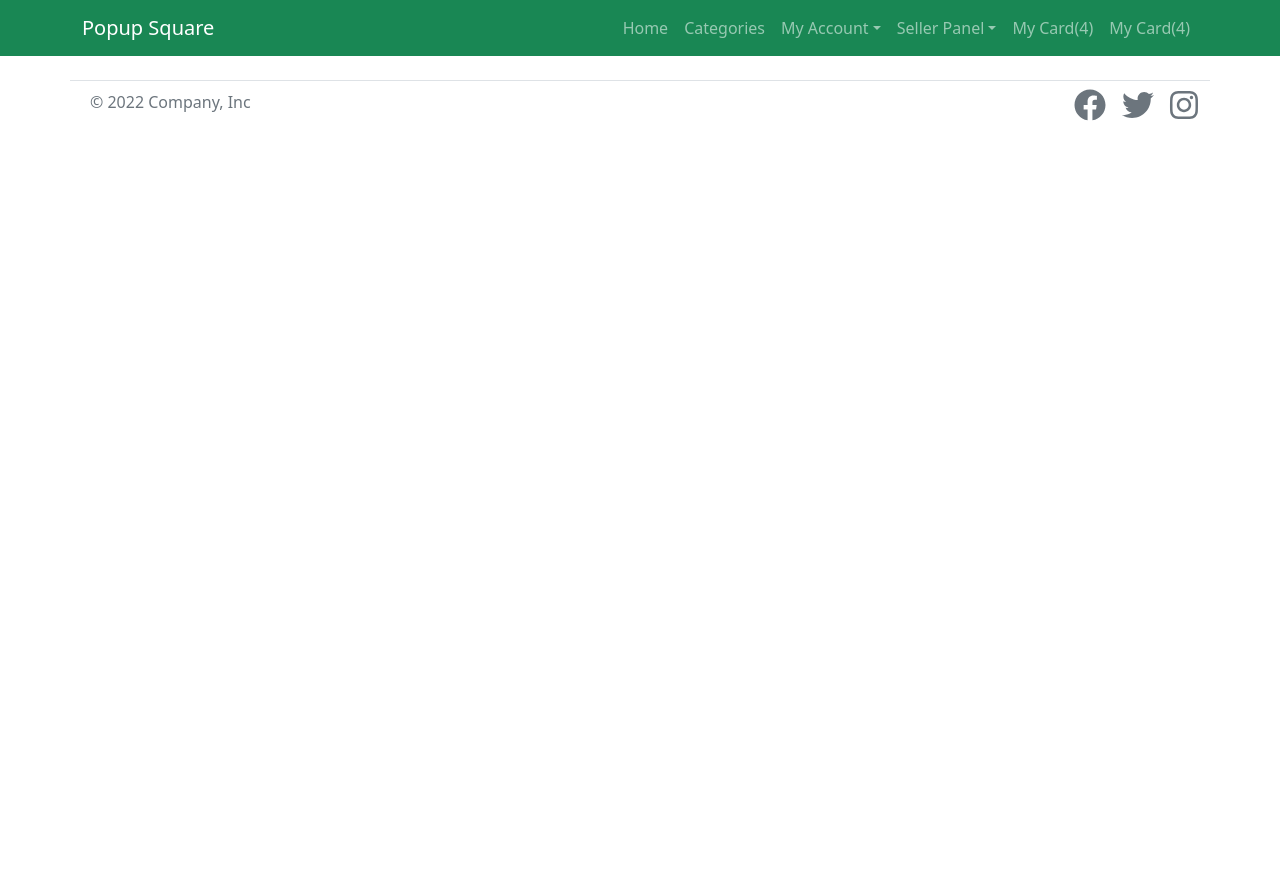
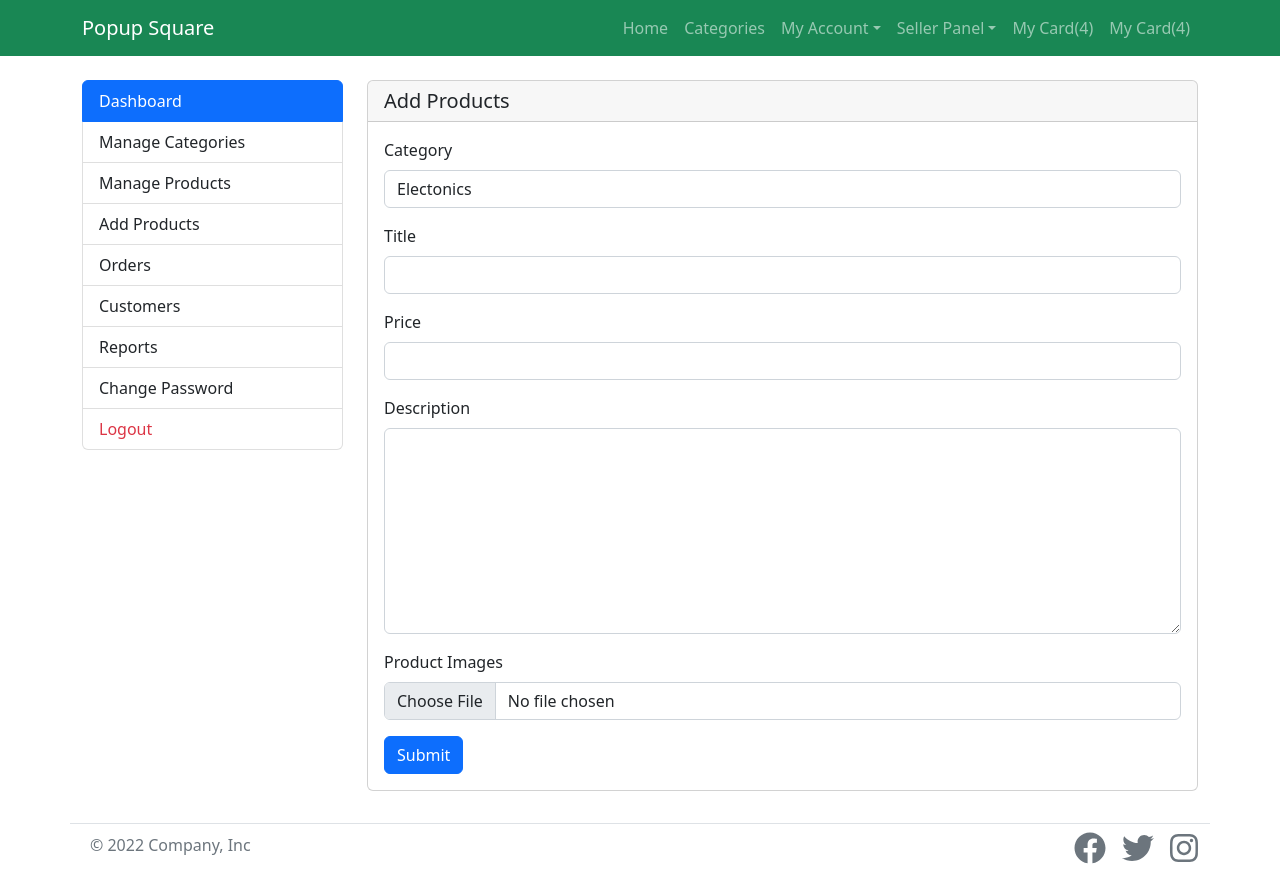
Before and after one commit to chrisunday2013/popupSquare-ecom-frontend, a React (Create React App) app: page /add-products in a window 1280 px wide. Before the commit the page ends 800 px from the top, so only its background shows below. Built offline with nearby package versions, Linux system fonts and the light colour scheme.

Commit message:
sellerProduct and addProduct components

```diff
--- a/src/App.js
+++ b/src/App.js
@@ -30,6 +30,8 @@ import AddAddress from './components/customer/addAddress';
 import SellerRegister from './components/seller/register';
 import SellerLogin from './components/seller/login';
 import SellerDashboard from './components/seller/sellerDashboard';
+import SellerProducts from './components/seller/sellerProducts';
+import AddProducts from './components/seller/addProduct';
 
 
 function App() {
@@ -59,7 +61,8 @@ function App() {
             <Route path='/seller-register' element={<SellerRegister/>}/>
             <Route path='/seller-login' element={<SellerLogin/>}/>
             <Route path='/seller-dashboard' element={<SellerDashboard/>}/>
-
+            <Route path='/seller-products' element={<SellerProducts/>}/>
+            <Route path='/add-products' element={<AddProducts/>}/>
 
       </Switch>
       <Footer/>
--- /dev/null
+++ b/src/components/seller/addProduct.js
@@ -0,0 +1,55 @@
+import SellerSidebar from "./setterSiderbar";
+
+
+function AddProducts(){
+
+    return (
+        <div className="container mt-4">
+            <div className="row">
+                <aside className="col-md-3">
+                <SellerSidebar/>
+                </aside>
+                <section className="col-md-9 col-12 mb-2">
+                   <div className="card">
+                      <h5 className="card-header">Add Products</h5>
+                      <div className="card-body">
+
+                            <div className="mb-3">
+                                    <label for="category" className="form-label">Category</label>
+                                    <select className="form-control">
+                                        <option>Electonics</option>
+                                        <option>Utensils</option>
+                                        <option>Wears</option>
+                                    </select>
+                            </div>
+                            <div className="mb-3">
+                                    <label for="title" className="form-label">Title</label>
+                                    <input type="text" className="form-control" id="title"/>
+                            </div>
+
+                            <div className="mb-3">
+                                    <label for="price" className="form-label">Price</label>
+                                    <input type="number" className="form-control" id="price"/>
+                            </div>
+                            <div className="mb-3">
+                                    <label for="description" className="form-label">Description</label>
+                                    <textarea rows={8} className="form-control" id="description"></textarea>
+                            </div>
+
+                            <div className="mb-3">
+                                <div className="mb-3">
+                                    <label for="productImg" className="form-label">Product Images</label>
+                                    <input type="file" className="form-control" id="productImg"/>
+                                </div>
+                            </div>
+                            <button  className="btn btn-primary">Submit</button>
+
+                      </div>
+                   </div>
+                </section>
+            </div>
+        </div>
+    )
+}
+
+export default AddProducts;
--- /dev/null
+++ b/src/components/seller/sellerProducts.js
@@ -0,0 +1,52 @@
+
+import { Link } from 'react-router-dom';
+
+import SellerSidebar from './setterSiderbar';
+
+function SellerProducts(props){
+       return(
+             <div className="container mt-4">
+                  <div className="row">
+                       <div className="col-md-3 col-12 mb-2">
+                           <SellerSidebar/>
+                       </div>
+                       <div className="col-md-9 col-12 mb-2">
+                       <div className="row">
+                            <div className="col-md-12 mb-2">
+                                <Link to="/add-products" className="btn btn-outline-primary mb-2 float-end"><i className="fa fa-plus-circle"></i>Add Product</Link>
+                            </div>
+                        </div>
+                            {/* <h3><Link to="#" className="btn btn-primary mb-2"><i className="fa fa-plus-circle"></i>Add Product</Link></h3> */}
+                            <div className="table-responsive">
+                                  <table className="table table-bordered">
+                                        <thead>
+                                                <tr>
+                                                    <th>#</th>
+                                                    <th>Product</th>
+                                                    <th>Price</th>
+                                                    <th>Status</th>
+                                                    <th>Actions</th>
+                                                </tr>
+                                        </thead>
+                                        <tbody>
+                                                <tr>
+                                                    <td>1</td>
+                                                    <td>Product Title</td>
+                                                    <td>500</td>
+                                                    <td>Published</td>
+                                                    <td>
+                                                        <Link to="#" className="btn btn-info">View</Link>
+                                                        <Link to="#" className="btn btn-primary ms-2">Edit</Link>
+                                                        <Link to="#" className="btn btn-danger ms-2">Delete</Link>
+                                                    </td>
+                                                </tr>
+                                        </tbody>
+                                  </table>
+                            </div>
+                       </div>
+                  </div>
+             </div>
+       )
+}
+
+export default SellerProducts;
--- a/src/components/seller/setterSiderbar.js
+++ b/src/components/seller/setterSiderbar.js
@@ -4,8 +4,9 @@ function SellerSidebar(props){
     return (
             <div className="list-group">
                     <Link to="/seller-dashboard" className="list-group-item list-group-item-action active">Dashboard</Link>
-                    <Link to="/manage-categories" className="list-group-item list-group-item-action">Manage Categories</Link>
-                    <Link to="/manage-products" className="list-group-item list-group-item-action">Manage Products</Link>
+                    <Link to="/seller-categories" className="list-group-item list-group-item-action">Manage Categories</Link>
+                    <Link to="/seller-products" className="list-group-item list-group-item-action">Manage Products</Link>
+                    <Link to="/add-products" className="list-group-item list-group-item-action">Add Products</Link>
                     <Link to="/manage-orders" className="list-group-item list-group-item-action">Orders</Link>
                     <Link to="/seller-customers" className="list-group-item list-group-item-action">Customers</Link>
                     <Link to="/reports" className="list-group-item list-group-item-action">Reports</Link>
```
Lines whose indentation alone changed are shown as unchanged.
